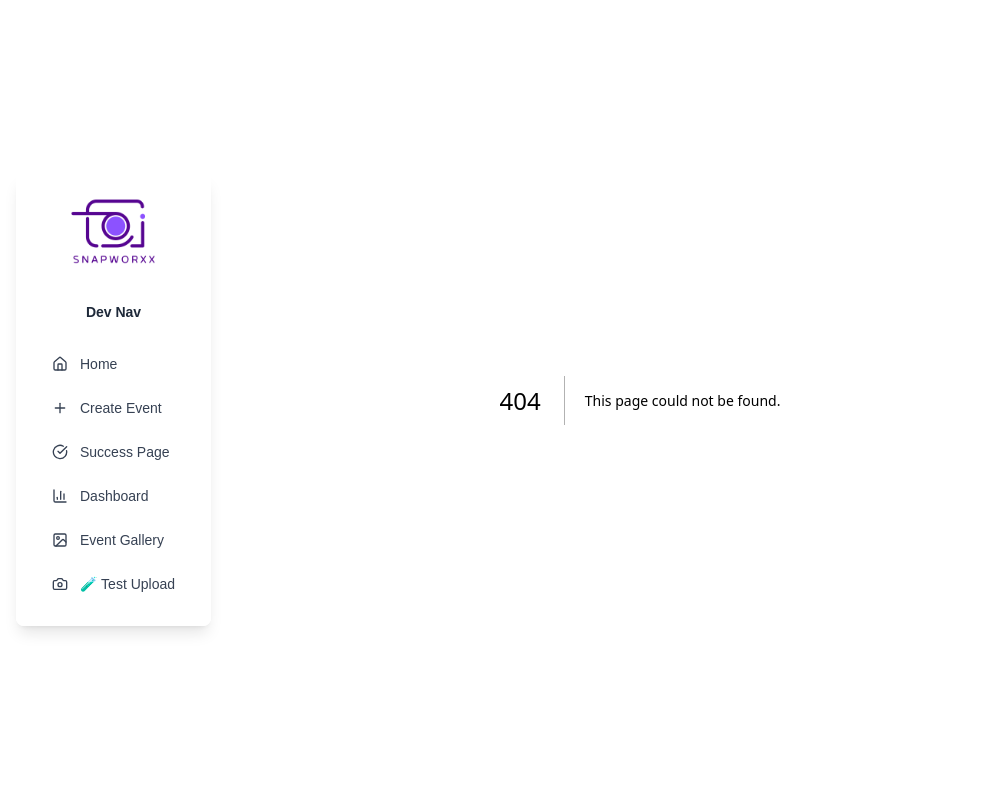
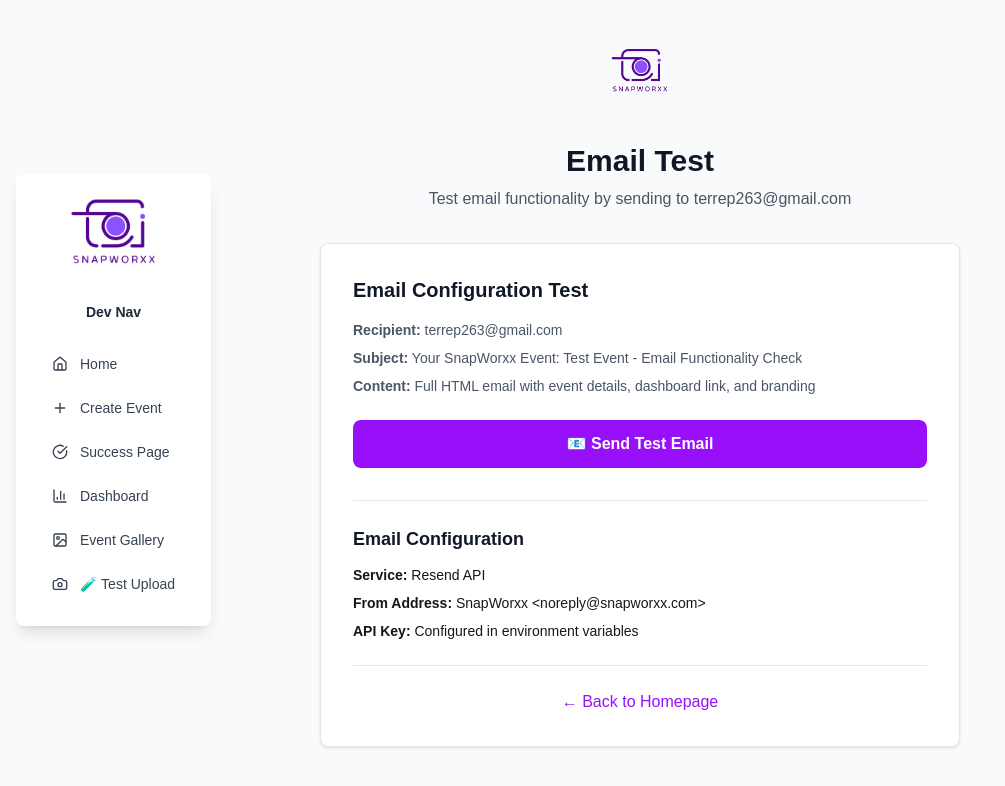
Before and after one commit to terrep263/snapnextjs, a Next.js app: page /test-email in a window 1280 px wide. Before the commit this address had no page. Shown: the top 786 px of the page, without its empty margins (0-1005 px from the left). Built offline with nearby package versions, Linux system fonts and the light colour scheme.

Commit message:
Add email test page and fix hydration error - updated Resend API key for production email testing

```diff
--- /dev/null
+++ b/src/app/test-email/page.tsx
@@ -0,0 +1,140 @@
+'use client';
+
+import { useState } from 'react';
+import Link from 'next/link';
+
+export default function TestEmail() {
+  const [loading, setLoading] = useState(false);
+  const [result, setResult] = useState<string | null>(null);
+  const [error, setError] = useState<string | null>(null);
+
+  const testEmail = async () => {
+    setLoading(true);
+    setResult(null);
+    setError(null);
+
+    try {
+      const response = await fetch('/api/send-email', {
+        method: 'POST',
+        headers: {
+          'Content-Type': 'application/json',
+        },
+        body: JSON.stringify({
+          to: 'terrep263@gmail.com',
+          eventName: 'Test Event - Email Functionality Check',
+          dashboardUrl: 'https://snapnextjs.vercel.app/dashboard/test-event-123',
+          eventUrl: 'https://snapnextjs.vercel.app/e/test-event-slug'
+        }),
+      });
+
+      const data = await response.json();
+
+      if (response.ok) {
+        setResult(`✅ Email sent successfully! Message ID: ${data.messageId}`);
+      } else {
+        setError(`❌ Failed to send email: ${data.error}`);
+      }
+    } catch (err) {
+      setError(`❌ Network error: ${err instanceof Error ? err.message : 'Unknown error'}`);
+    } finally {
+      setLoading(false);
+    }
+  };
+
+  return (
+    <div className="min-h-screen bg-gray-50 py-12">
+      <div className="container mx-auto max-w-2xl px-4">
+        {/* Header */}
+        <div className="mb-8 text-center">
+          <Link href="/" className="inline-block mb-6">
+            <img
+              src="/purple logo/purplelogo.png"
+              alt="Snapworxx Logo"
+              className="h-16 w-auto"
+            />
+          </Link>
+          <h1 className="text-3xl font-bold text-gray-900 mb-2">Email Test</h1>
+          <p className="text-gray-600">Test email functionality by sending to terrep263@gmail.com</p>
+        </div>
+
+        {/* Test Card */}
+        <div className="bg-white rounded-lg shadow-sm border border-gray-200 p-8">
+          <h2 className="text-xl font-semibold text-gray-900 mb-4">Email Configuration Test</h2>
+
+          <div className="mb-6">
+            <p className="text-sm text-gray-600 mb-2">
+              <strong>Recipient:</strong> terrep263@gmail.com
+            </p>
+            <p className="text-sm text-gray-600 mb-2">
+              <strong>Subject:</strong> Your SnapWorxx Event: Test Event - Email Functionality Check
+            </p>
+            <p className="text-sm text-gray-600 mb-4">
+              <strong>Content:</strong> Full HTML email with event details, dashboard link, and branding
+            </p>
+          </div>
+
+          <button
+            onClick={testEmail}
+            disabled={loading}
+            className={`w-full py-3 px-6 rounded-lg font-semibold text-white transition-all ${
+              loading
+                ? 'bg-gray-400 cursor-not-allowed'
+                : 'bg-purple-600 hover:bg-purple-700 hover:scale-105'
+            }`}
+          >
+            {loading ? (
+              <span className="flex items-center justify-center gap-2">
+                <svg className="animate-spin h-5 w-5" viewBox="0 0 24 24">
+                  <circle className="opacity-25" cx="12" cy="12" r="10" stroke="currentColor" strokeWidth="4" fill="none"/>
+                  <path className="opacity-75" fill="currentColor" d="M4 12a8 8 0 018-8V0C5.373 0 0 5.373 0 12h4zm2 5.291A7.962 7.962 0 014 12H0c0 3.042 1.135 5.824 3 7.938l3-2.647z"/>
+                </svg>
+                Sending Email...
+              </span>
+            ) : (
+              '📧 Send Test Email'
+            )}
+          </button>
+
+          {/* Results */}
+          {result && (
+            <div className="mt-6 p-4 bg-green-50 border border-green-200 rounded-lg">
+              <p className="text-green-800 font-medium">{result}</p>
+              <p className="text-green-600 text-sm mt-2">
+                Check your email inbox and spam folder for the test message.
+              </p>
+            </div>
+          )}
+
+          {error && (
+            <div className="mt-6 p-4 bg-red-50 border border-red-200 rounded-lg">
+              <p className="text-red-800 font-medium">{error}</p>
+              <p className="text-red-600 text-sm mt-2">
+                Please check your RESEND_API_KEY and email configuration.
+              </p>
+            </div>
+          )}
+
+          {/* Email Configuration Info */}
+          <div className="mt-8 pt-6 border-t border-gray-200">
+            <h3 className="text-lg font-semibold text-gray-900 mb-3">Email Configuration</h3>
+            <div className="space-y-2 text-sm">
+              <p><strong>Service:</strong> Resend API</p>
+              <p><strong>From Address:</strong> SnapWorxx &lt;noreply@snapworxx.com&gt;</p>
+              <p><strong>API Key:</strong> Configured in environment variables</p>
+            </div>
+          </div>
+
+          {/* Navigation */}
+          <div className="mt-6 pt-6 border-t border-gray-200 text-center">
+            <Link
+              href="/"
+              className="text-purple-600 hover:text-purple-700 font-medium"
+            >
+              ← Back to Homepage
+            </Link>
+          </div>
+        </div>
+      </div>
+    </div>
+  );
+}
```
